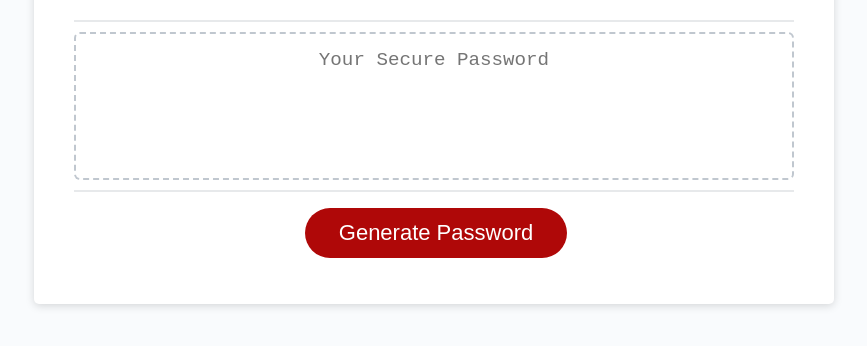
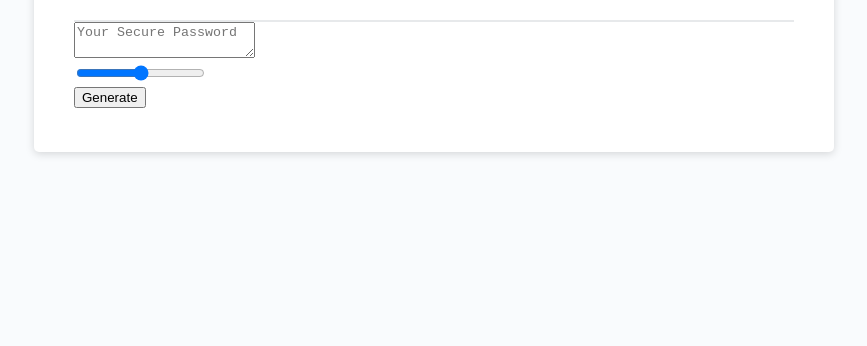
Before and after one commit to Zaguilar/Password-Generator, a plain HTML site: page index.html in a window 1280 px wide. Shown: the part 216-562 px from the top of the page, without its empty margins (206-1073 px from the left). Drawn offline with Linux system fonts and the light colour scheme.

Commit message:
modified html to work with script

```diff
--- a/index.html
+++ b/index.html
@@ -18,14 +18,19 @@
         </div>
         <div class="card-body">
           <textarea
-            readonly
-            id="password"
+           id="display"
             placeholder="Your Secure Password"
             aria-label="Generated Password"
           ></textarea>
+            <br />
+            <input type="range" min="8" max="128" name="slider" id="slider">
+
+            <br />
+            <button onclick="generate()" id="btn">Generate</button>
+
+            <div id="length"></div>
+
         </div>
-        <div class="card-footer">
-          <button id="generate" class="btn">Generate Password</button>
         </div>
       </div>
     </div>
```
